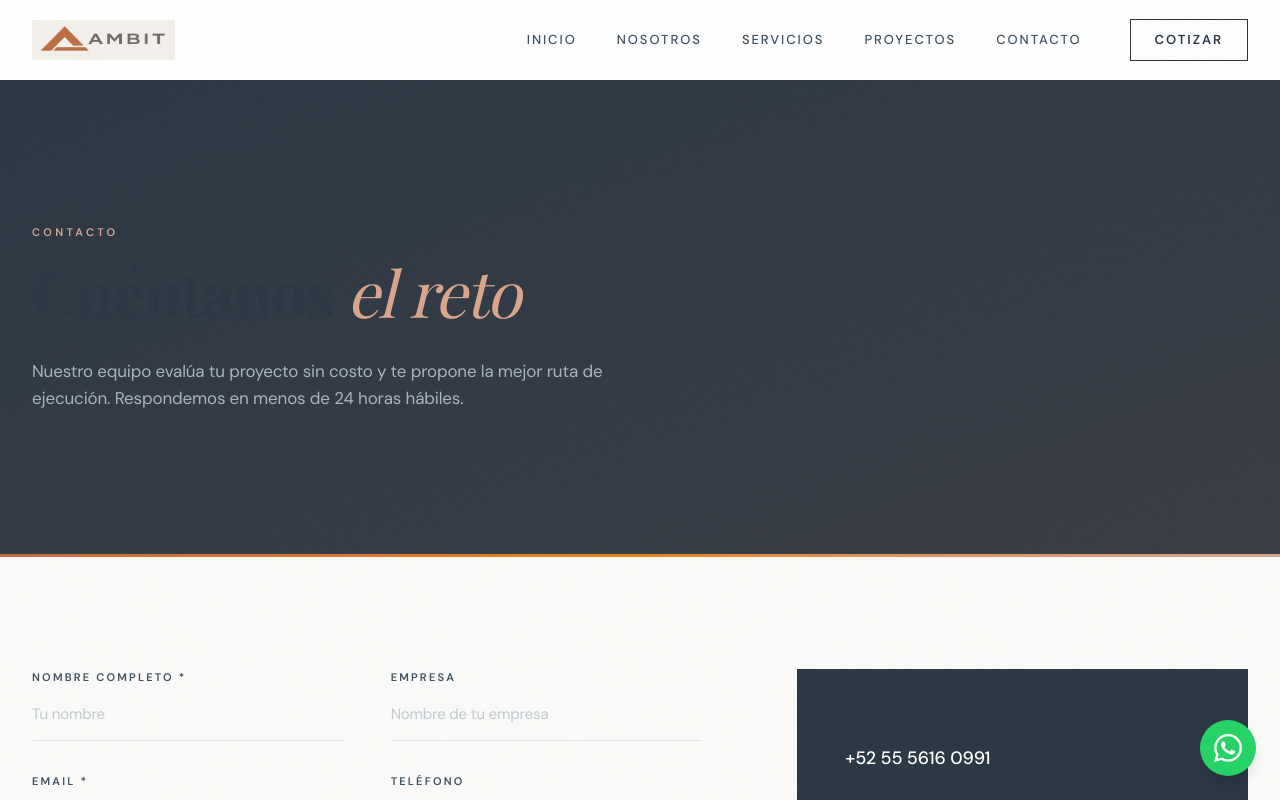
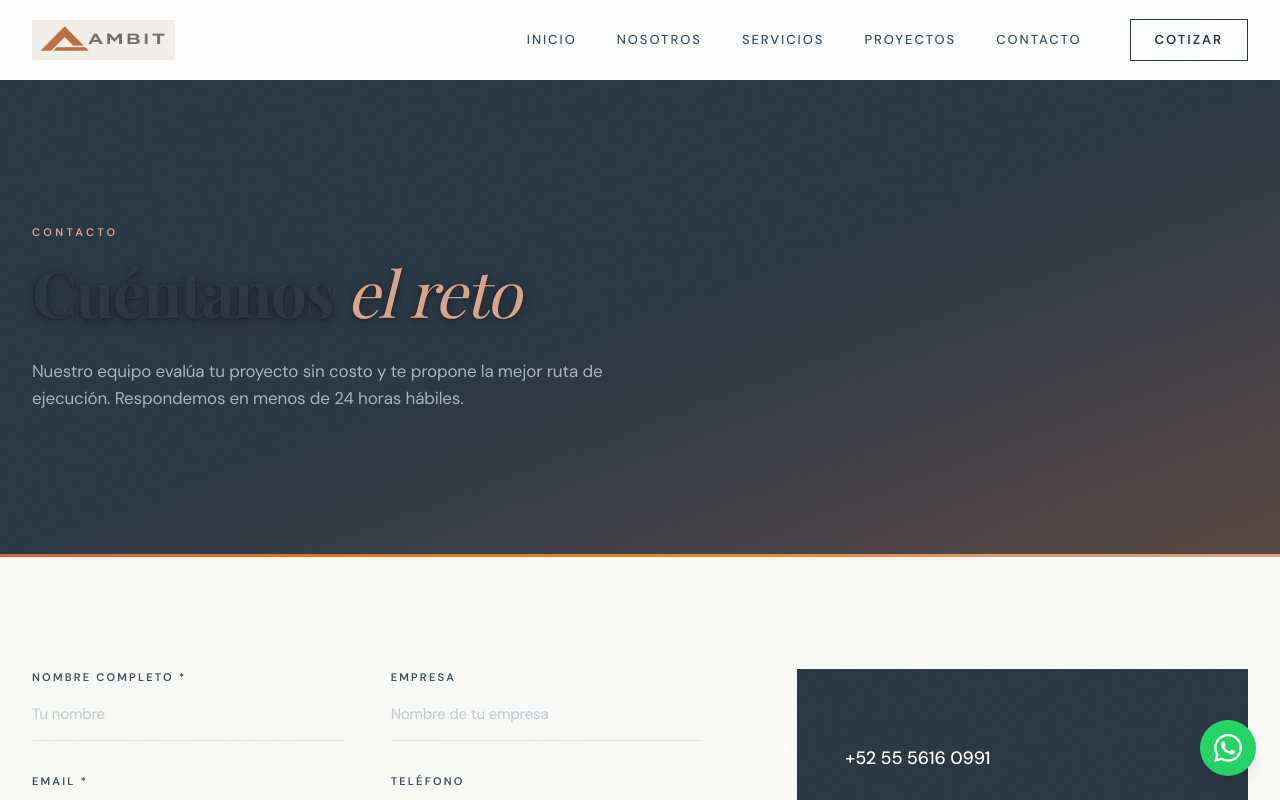
Before and after one commit to talamantesernesto-a11y/ambit-solutions, a Next.js app in the folder site/: page /contacto in a window 1280 px wide. Shown: the top 800 px of the page. Built offline with nearby package versions, Linux system fonts and the light colour scheme; a web font is replaced by a local one.

Commit message:
fix: mejorar legibilidad de texto blanco en heroes
- Oscurecer overlays de fondo (90% → 95% opacity) en todas las páginas
- Agregar text-shadow a headings de hero para contraste
- Aplicar hero-heading class en homepage, nosotros, servicios, proyectos, contacto

```diff
--- a/site/src/app/contacto/page.tsx
+++ b/site/src/app/contacto/page.tsx
@@ -55,12 +55,12 @@ export default function ContactoPage() {
     <>
       {/* Hero */}
       <section className="relative bg-secondary-dark py-28 sm:py-36 overflow-hidden">
-        <div className="absolute inset-0 bg-gradient-to-br from-secondary-dark to-brand-terracotta/10" />
+        <div className="absolute inset-0 bg-gradient-to-br from-secondary-dark/95 via-secondary-dark/90 to-brand-terracotta/30" />
         <div className="relative mx-auto max-w-7xl px-6 lg:px-8">
           <p className="animate-fade-up text-[11px] font-semibold uppercase tracking-[0.3em] text-brand-sand">
             Contacto
           </p>
-          <h1 className="animate-fade-up delay-100 mt-4 text-[clamp(2.5rem,5vw,4rem)] font-bold text-white max-w-3xl leading-[1.08]">
+          <h1 className="animate-fade-up delay-100 mt-4 text-[clamp(2.5rem,5vw,4rem)] font-bold text-white max-w-3xl leading-[1.08] hero-heading">
             Cuéntanos{" "}
             <span className="italic font-normal text-brand-sand">el reto</span>
           </h1>
--- a/site/src/app/globals.css
+++ b/site/src/app/globals.css
@@ -214,3 +214,8 @@ body::before {
   border-left: 3px solid var(--color-brand-terracotta);
   padding-left: 1.25rem;
 }
+
+/* === Hero text shadow for readability === */
+.hero-heading {
+  text-shadow: 0 2px 12px rgba(0, 0, 0, 0.4), 0 1px 3px rgba(0, 0, 0, 0.3);
+}
--- a/site/src/app/nosotros/page.tsx
+++ b/site/src/app/nosotros/page.tsx
@@ -23,12 +23,12 @@ export default function NosotrosPage() {
           className="object-cover opacity-15"
           sizes="100vw"
         />
-        <div className="absolute inset-0 bg-gradient-to-br from-secondary-dark/90 to-brand-terracotta/20" />
+        <div className="absolute inset-0 bg-gradient-to-br from-secondary-dark/95 via-secondary-dark/90 to-brand-terracotta/30" />
         <div className="relative mx-auto max-w-7xl px-6 lg:px-8">
           <p className="animate-fade-up text-[11px] font-semibold uppercase tracking-[0.3em] text-brand-sand">
             Sobre Nosotros
           </p>
-          <h1 className="animate-fade-up delay-100 mt-4 text-[clamp(2.5rem,5vw,4rem)] font-bold text-white max-w-3xl leading-[1.08]">
+          <h1 className="animate-fade-up delay-100 mt-4 text-[clamp(2.5rem,5vw,4rem)] font-bold text-white max-w-3xl leading-[1.08] hero-heading">
             De una idea a una cadena de valor
             <br />
             <span className="italic font-normal text-brand-sand">que construye México</span>
--- a/site/src/app/proyectos/page.tsx
+++ b/site/src/app/proyectos/page.tsx
@@ -73,12 +73,12 @@ export default function ProyectosPage() {
           className="object-cover opacity-15"
           sizes="100vw"
         />
-        <div className="absolute inset-0 bg-gradient-to-br from-secondary-dark/90 to-brand-terracotta/20" />
+        <div className="absolute inset-0 bg-gradient-to-br from-secondary-dark/95 via-secondary-dark/90 to-brand-terracotta/30" />
         <div className="relative mx-auto max-w-7xl px-6 lg:px-8">
           <p className="animate-fade-up text-[11px] font-semibold uppercase tracking-[0.3em] text-brand-sand">
             Portafolio
           </p>
-          <h1 className="animate-fade-up delay-100 mt-4 text-[clamp(2.5rem,5vw,4rem)] font-bold text-white max-w-3xl leading-[1.08]">
+          <h1 className="animate-fade-up delay-100 mt-4 text-[clamp(2.5rem,5vw,4rem)] font-bold text-white max-w-3xl leading-[1.08] hero-heading">
             Lo que hemos construido
             <br />
             <span className="italic font-normal text-brand-sand">habla por nosotros</span>
--- a/site/src/app/servicios/page.tsx
+++ b/site/src/app/servicios/page.tsx
@@ -50,12 +50,12 @@ export default function ServiciosPage() {
           className="object-cover opacity-15"
           sizes="100vw"
         />
-        <div className="absolute inset-0 bg-gradient-to-br from-secondary-dark/90 to-brand-terracotta/20" />
+        <div className="absolute inset-0 bg-gradient-to-br from-secondary-dark/95 via-secondary-dark/90 to-brand-terracotta/30" />
         <div className="relative mx-auto max-w-7xl px-6 lg:px-8">
           <p className="animate-fade-up text-[11px] font-semibold uppercase tracking-[0.3em] text-brand-sand">
             Nuestros Servicios
           </p>
-          <h1 className="animate-fade-up delay-100 mt-4 text-[clamp(2.5rem,5vw,4rem)] font-bold text-white max-w-3xl leading-[1.08]">
+          <h1 className="animate-fade-up delay-100 mt-4 text-[clamp(2.5rem,5vw,4rem)] font-bold text-white max-w-3xl leading-[1.08] hero-heading">
             Cadena de valor{" "}
             <span className="italic font-normal text-brand-sand">completa</span>
             <br />
--- a/site/src/components/sections/hero.tsx
+++ b/site/src/components/sections/hero.tsx
@@ -15,7 +15,7 @@ export function Hero() {
         sizes="100vw"
       />
       {/* Atmospheric overlays */}
-      <div className="absolute inset-0 bg-gradient-to-br from-secondary-dark/90 via-secondary-dark/80 to-brand-terracotta/30" />
+      <div className="absolute inset-0 bg-gradient-to-br from-secondary-dark/95 via-secondary-dark/90 to-brand-terracotta/40" />
       <div className="absolute bottom-0 left-0 w-full h-1/3 bg-gradient-to-t from-black/40 to-transparent" />
       {/* Diagonal line motif */}
       <div className="absolute top-0 right-0 w-1/2 h-full opacity-[0.04]">
@@ -34,7 +34,7 @@ export function Hero() {
               Ingeniería · Construcción · Certeza
             </p>
 
-            <h1 className="animate-fade-up delay-100 text-[clamp(2.5rem,5.5vw,4.5rem)] font-bold text-white leading-[1.05] tracking-tight">
+            <h1 className="animate-fade-up delay-100 text-[clamp(2.5rem,5.5vw,4.5rem)] font-bold text-white leading-[1.05] tracking-tight hero-heading">
               Construimos el{" "}
               <span className="italic font-normal text-brand-sand">futuro</span>
               <br />
```
